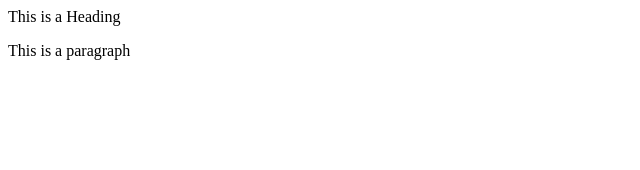
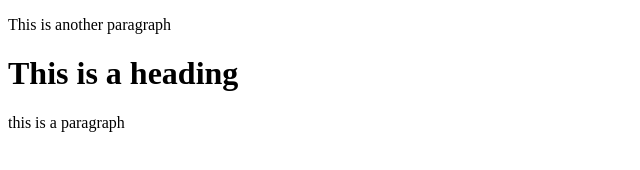
Before and after one commit to MelissaLlajaruna/learning-git, a plain HTML site: page index.html in a window 1280 px wide. Shown: the whole page, without its empty margins (0-640 px from the left). Drawn offline with Linux system fonts and the light colour scheme.

Commit message:
Update index.html

```diff
--- a/index.html
+++ b/index.html
@@ -1,9 +1,13 @@
 <!DOCTYPE html>
 <html>
 <head>
-<title>Page title</title>
-</head
-  <h1>This is a Heading</h1>
-  <p>This is a paragraph<p>
+<title>Page Title</title>
+</head>
+<body>
+
+    <p>This is another paragraph</p>
+  <h1> This is a heading</h1>
+  <p> this is a paragraph</p>
+
 </body>
 </html>
```
